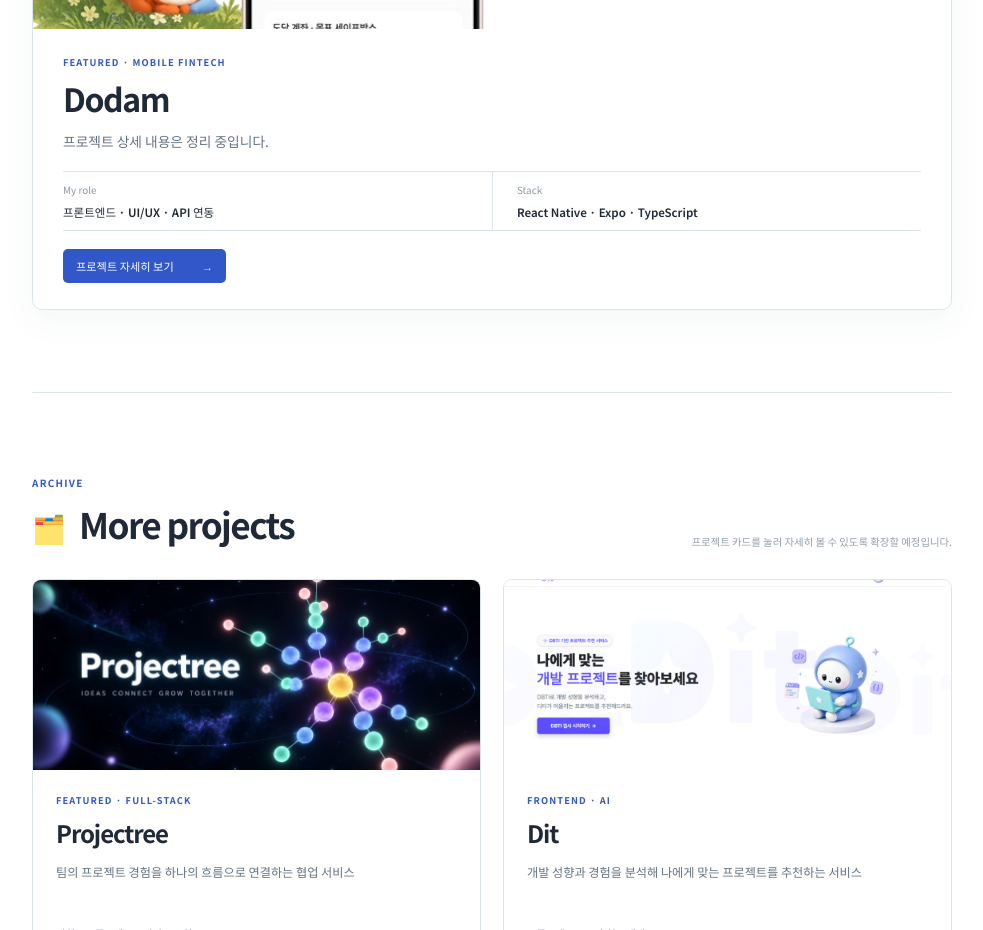
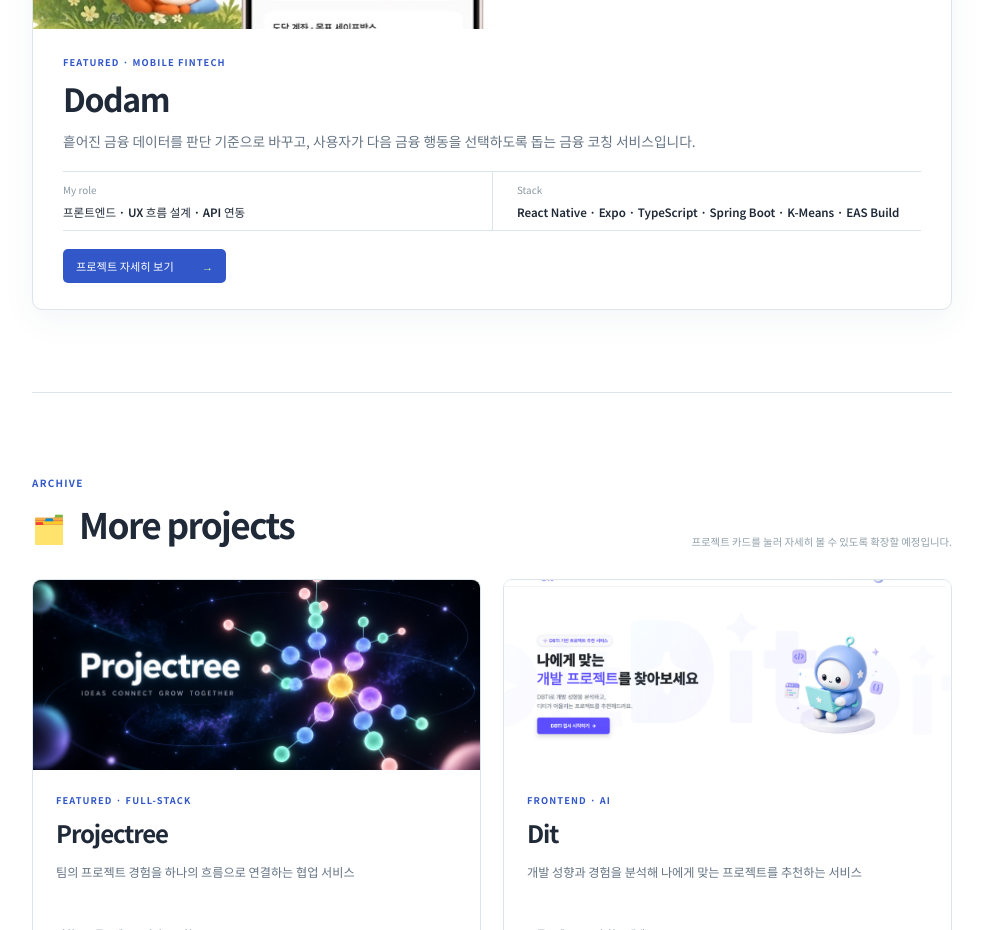
Before and after one commit to jszxro/jszxro.github.io, a React (Vite) app: page / in a window 1280 px wide. Shown: the part 2180-3110 px from the top of the page, without its empty margins (148-1131 px from the left). Built offline with nearby package versions, Linux system fonts and the light colour scheme.

Commit message:
feat: 도담 프로젝트 카드와 상세 정보 보완

```diff
--- a/src/App.tsx
+++ b/src/App.tsx
@@ -306,8 +306,8 @@ function App() {
               <div className="featured-body">
                 <p className="project-meta">FEATURED · MOBILE FINTECH</p>
                 <h3>Dodam</h3>
-                <p>프로젝트 상세 내용은 정리 중입니다.</p>
-                <dl><div><dt>My role</dt><dd>프론트엔드 · UI/UX · API 연동</dd></div><div><dt>Stack</dt><dd>React Native · Expo · TypeScript</dd></div></dl>
+                <p>흩어진 금융 데이터를 판단 기준으로 바꾸고, 사용자가 다음 금융 행동을 선택하도록 돕는 금융 코칭 서비스입니다.</p>
+                <dl><div><dt>My role</dt><dd>프론트엔드 · UX 흐름 설계 · API 연동</dd></div><div><dt>Stack</dt><dd>React Native · Expo · TypeScript · Spring Boot · K-Means · EAS Build</dd></div></dl>
                 <a href="#/projects/dodam">프로젝트 자세히 보기 <span>→</span></a>
               </div>
             </article>
--- a/src/pages/DodamPage.tsx
+++ b/src/pages/DodamPage.tsx
@@ -43,9 +43,10 @@ function DodamPage() {
               </div>
               <div className="dodam-property-panel">
                 <div className="dodam-meta">
-                  <div><small>PERIOD</small><strong>2026.07 — 2026.09</strong></div>
-                  <div><small>ROLE</small><strong>Frontend · UI/UX · API</strong></div>
-                  <div><small>TEAM</small><strong>추후 입력</strong></div>
+                  <div><small>PERIOD</small><strong>2026.08 — 2026.09</strong></div>
+                  <div><small>ROLE</small><strong>Frontend · UX Flow · API Integration</strong></div>
+                  <div><small>TEAM</small><strong>SSAFY 특화 프로젝트 · D105팀</strong></div>
+                  <div><small>STACK</small><strong>React Native · Expo · TypeScript · Expo Router · Reanimated · Spring Boot · K-Means · EAS Build</strong></div>
                 </div>
                 <div className="dodam-links" aria-label="프로젝트 외부 링크">
                   <button type="button" disabled>Figma · 추후 연결</button>
@@ -103,7 +104,6 @@ function DodamPage() {
             <article><span>API CONTRACT</span><h3>응답 코드와 사용자 상태 분리</h3><p>같은 404라도 분석 전 상태와 실제 오류의 의미가 다르다고 판단했습니다. API 응답 타입과 화면 상태를 분리하고 각 상황에 맞는 안내와 다음 행동을 정의했습니다.</p></article>
             <article><span>RELEASE VALIDATION</span><h3>개발 화면과 실기기의 차이 해소</h3><p>개발 서버의 정상 동작만으로 배포 가능 여부를 판단할 수 없었습니다. EAS Preview APK로 Android 레이아웃과 네이티브 빌드를 검증해 실제 기기에 설치 가능한 결과물을 만들었습니다.</p></article>
           </div>
-          <div className="dodam-stack"><strong>STACK</strong><span>React Native</span><span>Expo</span><span>TypeScript</span><span>Expo Router</span><span>react-native-svg</span><span>EAS Build</span></div>
         </section>
 
         <section className="dodam-section" id="dodam-features">
```
